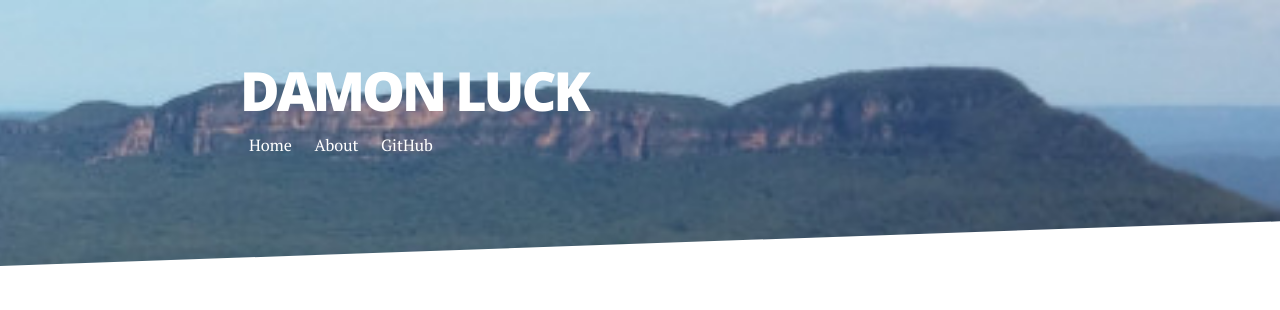
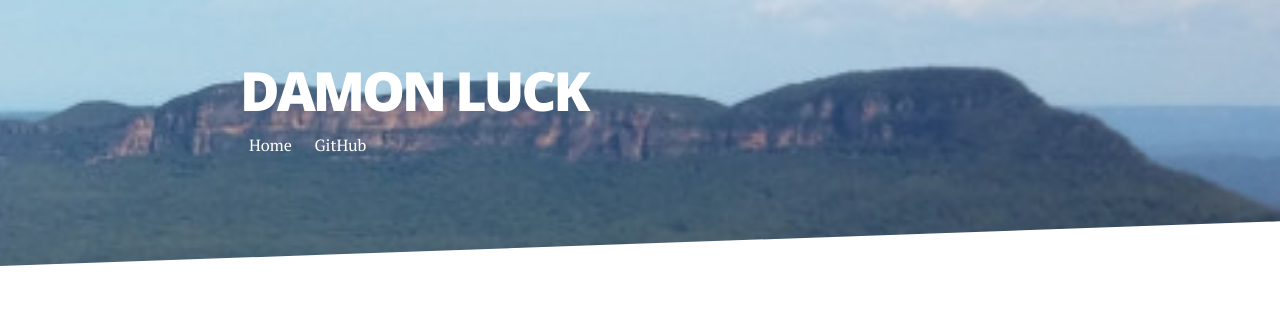
Before and after one commit to DamonLuck/damonluck.github.io, a Jekyll site: the page built from index.html, in a window 1280 px wide. Shown: the top 310 px of the page. Built offline with Jekyll 4.4.1, drawn with Linux system fonts in a browser that asks for light colours; nearby versions of some CDN libraries; the list of posts is cut into pages by our own code.

Commit message:
Removed about page

```diff
--- a/_config.yml
+++ b/_config.yml
@@ -14,8 +14,6 @@ paginate: 5
 navigation:
  - title: Home
    url: /index.html
- - title: About
-   url: /about
 
 social:
    github: damonluck
```
